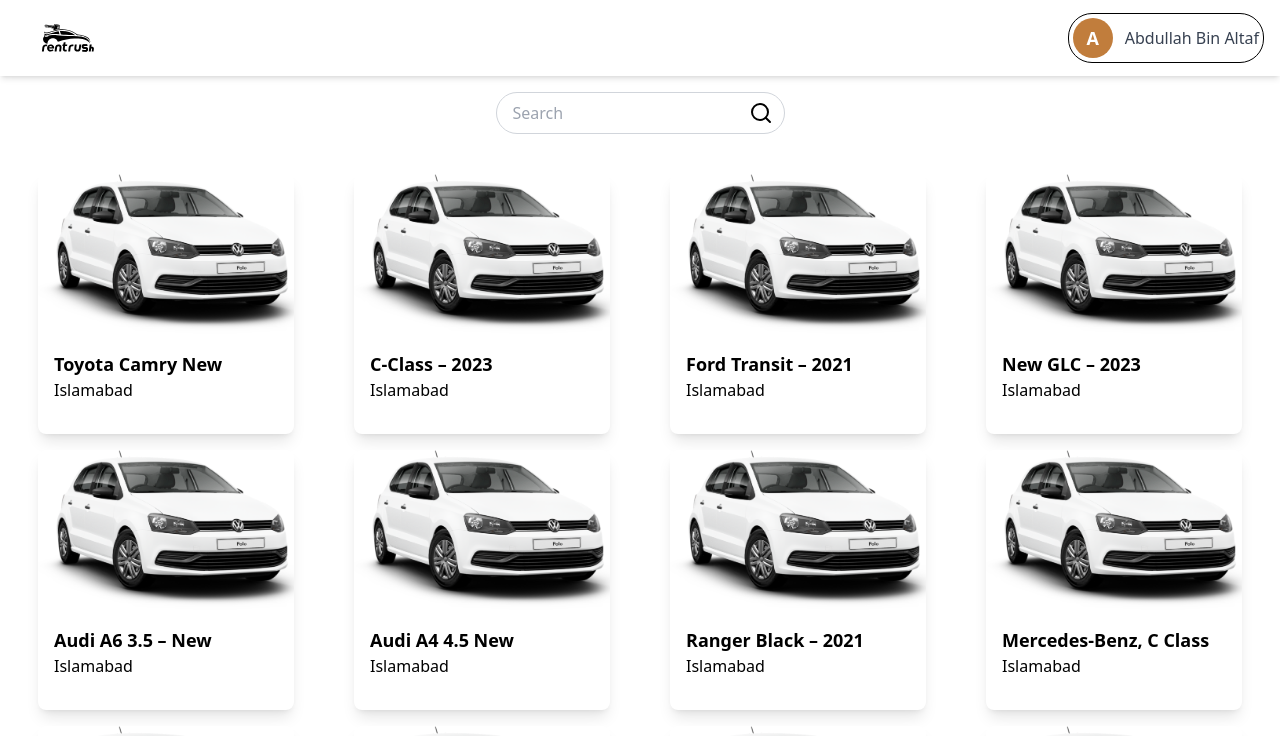
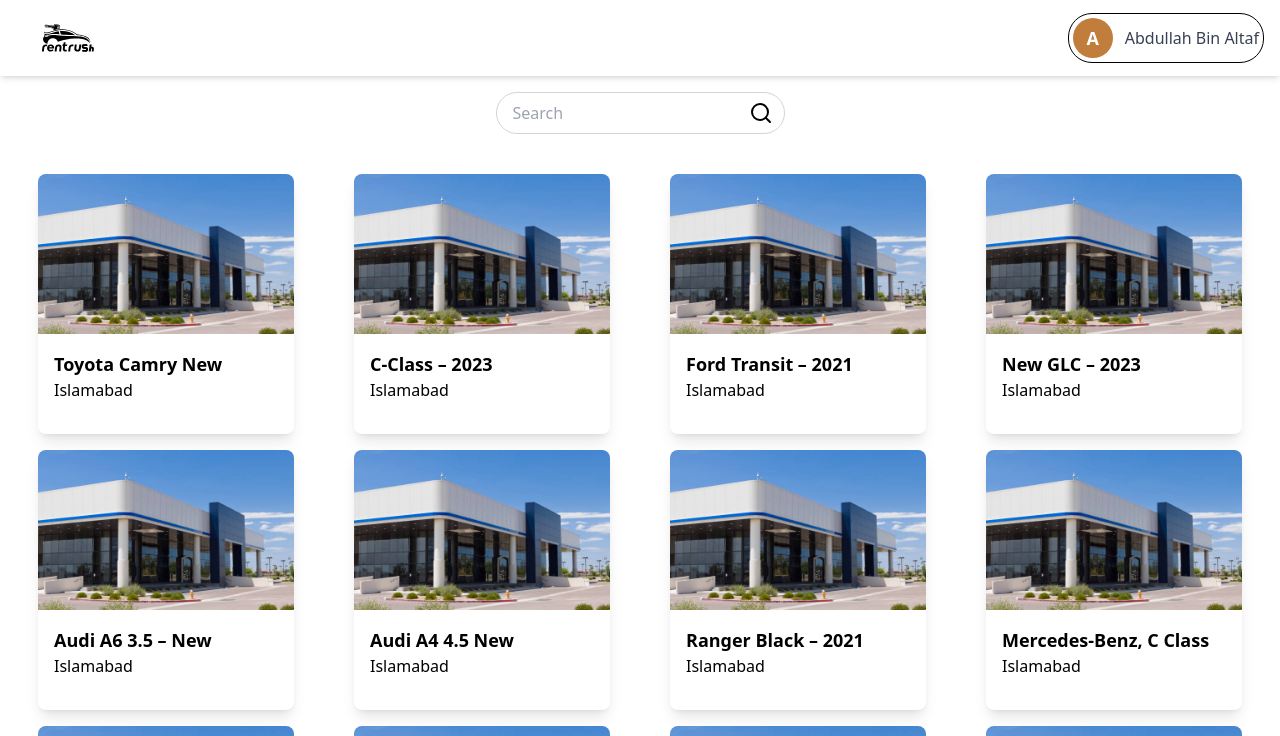
Before and after one commit to SairaRamzan5/RentRush, a React (Vite) app: page /customer/Showrooms in a window 1280 px wide. Shown: the top 736 px of the page. Built offline with nearby package versions, Linux system fonts and the light colour scheme.

Commit message:
Cars & Showroom cards + Home in List (Customer)

```diff
--- a/src/App.jsx
+++ b/src/App.jsx
@@ -10,6 +10,7 @@
 import UserProfile from "./components/customer/profile.jsx";
 import Cars from  "./components/customer/cars.jsx";
 import Showrooms from "./components/customer/showrooms.jsx";
+import Bookings from "./components/customer/bookings.jsx";
 
 function App() {
   return (
@@ -26,6 +27,7 @@
           <Route path="/customer/profile" element={<UserProfile />}></Route>
           <Route path="/customer/cars" element={<Cars />}></Route>
           <Route path="/customer/Showrooms" element={<Showrooms />}></Route>
+          <Route path="/customer/bookings" element={<Bookings />}></Route>
           <Route path="/" element={<LandingPage />}></Route>
         </Routes>
       </BrowserRouter>
--- a/src/components/customer/Dashboard.jsx
+++ b/src/components/customer/Dashboard.jsx
@@ -1,15 +1,16 @@
 import React from "react";
 import Navbar from "../customer/Navbar";
+import { useNavigate } from "react-router-dom";
 import Slider from "react-slick";
 import "slick-carousel/slick/slick.css";
 import "slick-carousel/slick/slick-theme.css";
 
 const images = [
-  { src: "/src/assets/slider-image-1.png", alt: "Image 1" },
-  { src: "/src/assets/slider-image-2.png", alt: "Image 2" },
-  { src: "/src/assets/slider-image-3.png", alt: "Image 3" },
-  { src: "/src/assets/slider-image-4.png", alt: "Image 4" },
-  { src: "/src/assets/slider-image-5.png", alt: "Image 5" },
+  { src: "/src/assets/showroom.jpg", alt: "Image 1" },
+  { src: "/src/assets/car.jpg", alt: "Image 2" },
+  { src: "/src/assets/showroom.jpg", alt: "Image 3" },
+  { src: "/src/assets/car.jpg", alt: "Image 4" },
+  { src: "/src/assets/showroom.jpg", alt: "Image 5" },
 ];
 
 const NextArrow = (props) => {
@@ -35,6 +36,8 @@
 };
 
 const UserDashboard = () => {
+  const navigate = useNavigate();
+
   const settings = {
     dots: true,
     infinite: true,
@@ -42,7 +45,7 @@
     slidesToShow: 1,
     slidesToScroll: 1,
     autoplay: true,
-    autoplaySpeed: 3000,
+    autoplaySpeed: 5000,
     nextArrow: <NextArrow />,
     prevArrow: <PrevArrow />,
   };
@@ -50,18 +53,48 @@
   return (
     <>
       <Navbar />
-      <div className="mt-6 max-w-screen-lg mx-auto">
+      <div className="mt-6 max-w-screen-lg mx-auto mb-52">
+        <div className="h-screen">
           <Slider {...settings}>
             {images.map((image, index) => (
               <div key={index}>
                 <img
                   src={image.src}
                   alt={image.alt}
-                className="w-full h-80 object-cover"
+                  className="w-full h-96 object-cover"
                 />
               </div>
             ))}
           </Slider>
+        </div>
+
+        <div className="grid grid-cols-1 md:grid-cols-2 gap-6 mt-10 p-10 lg:p-0">
+          <div
+            onClick={() => navigate("/customer/cars")}
+            className="border p-6 rounded-lg shadow-lg bg-primary cursor-pointer hover:shadow-xl transition-shadow duration-300"
+          >
+            <img
+              src="/src/assets/car.jpg"
+              alt="Cars"
+              className="w-full h-40 object-cover mb-4 rounded-lg"
+            />
+            <h2 className="text-2xl text-white font-semibold mb-2">Cars</h2>
+            <p className="text-white">Search by car name or car model.</p>
+          </div>
+
+          <div
+            onClick={() => navigate("/customer/showrooms")}
+            className="border p-6 rounded-lg shadow-lg bg-primary cursor-pointer hover:shadow-xl transition-shadow duration-300"
+          >
+            <img
+              src="/src/assets/showroom.jpg"
+              alt="Cars"
+              className="w-full h-40 object-cover mb-4 rounded-lg"
+            />
+            <h2 className="text-2xl text-white font-semibold mb-2">Showrooms</h2>
+            <p className="text-white">Search by showroom name or showroom location.</p>
+          </div>
+        </div>
       </div>
     </>
   );
--- a/src/components/customer/Navbar.jsx
+++ b/src/components/customer/Navbar.jsx
@@ -1,4 +1,4 @@
-import { Search, User, Calendar, LogOut } from "lucide-react";
+import { Search, User, Calendar, LogOut, House } from "lucide-react";
 import React, { useState } from "react";
 import { Link } from "react-router-dom";
 
@@ -36,19 +36,25 @@
           {isDropdownOpen && (
             <div className="absolute top-12 right-0 w-48 bg-white shadow-lg rounded-lg py-2 z-50">
               <Link
+                to="/customer/dashboard"
+                className="flex items-center px-4 py-2 hover:bg-gray-100"
+              >
+                <House className="mr-2" /> Home
+              </Link>
+              <Link
                 to="/customer/profile"
                 className="flex items-center px-4 py-2 hover:bg-gray-100"
               >
                 <User className="mr-2" /> Profile
               </Link>
               <Link
-                to="/bookings"
+                to="/customer/bookings"
                 className="flex items-center px-4 py-2 hover:bg-gray-100"
               >
                 <Calendar className="mr-2" /> Your Bookings
               </Link>
               <Link
-                to="/logout"
+                to=""
                 className="flex items-center px-4 py-2 hover:bg-gray-100"
               >
                 <LogOut className="mr-2" /> Logout
--- a/src/components/customer/Showrooms.jsx
+++ b/src/components/customer/Showrooms.jsx
@@ -6,62 +6,62 @@
 const showrooms = [
   {
     name: "Toyota Camry New",
-    image: "/src/assets/aboutcar.png",
+    image: "/src/assets/showroom.jpg",
     location: "Islamabad",
   },
   {
     name: "C-Class – 2023",
-    image: "/src/assets/aboutcar.png",
+    image: "/src/assets/showroom.jpg",
     location: "Islamabad",
   },
   {
     name: "Ford Transit – 2021",
-    image: "/src/assets/aboutcar.png",
+    image: "/src/assets/showroom.jpg",
     location: "Islamabad",
   },
   {
     name: "New GLC – 2023",
-    image: "/src/assets/aboutcar.png",
+    image: "/src/assets/showroom.jpg",
     location: "Islamabad",
   },
   {
     name: "Audi A6 3.5 – New",
-    image: "/src/assets/aboutcar.png",
+    image: "/src/assets/showroom.jpg",
     location: "Islamabad",
   },
   {
     name: "Audi A4 4.5 New",
-    image: "/src/assets/aboutcar.png",
+    image: "/src/assets/showroom.jpg",
     location: "Islamabad",
   },
   {
     name: "Ranger Black – 2021",
-    image: "/src/assets/aboutcar.png",
+    image: "/src/assets/showroom.jpg",
     location: "Islamabad",
   },
   {
     name: "Mercedes-Benz, C Class",
-    image: "/src/assets/aboutcar.png",
+    image: "/src/assets/showroom.jpg",
     location: "Islamabad",
   },
   {
     name: "Ranger White – 2022",
-    image: "/src/assets/aboutcar.png",
+    image: "/src/assets/showroom.jpg",
     location: "Islamabad",
   },
   {
     name: "T-Cross – 2023",
-    image: "/src/assets/aboutcar.png",
+    image: "/src/assets/showroom.jpg",
     location: "Islamabad",
   },
   {
     name: "Corolla Altis – 2023",
-    image: "/src/assets/aboutcar.png",
+    image: "/src/assets/showroom.jpg",
     location: "Islamabad",
   },
   {
     name: "Ford Explorer 2023",
-    image: "/src/assets/aboutcar.png",
+    image: "/src/assets/showroom.jpg",
     location: "Islamabad",
   },
 ];
--- a/src/components/customer/bookings.jsx
+++ b/src/components/customer/bookings.jsx
@@ -5,3 +5,5 @@
         <h1>Booking Page</h1>
     );
 }
+
+export default Bookings;
```
Also changed, not shown: src/assets/car.jpg (added), src/assets/showroom.jpg (added). Lines whose indentation alone changed are shown as unchanged.
